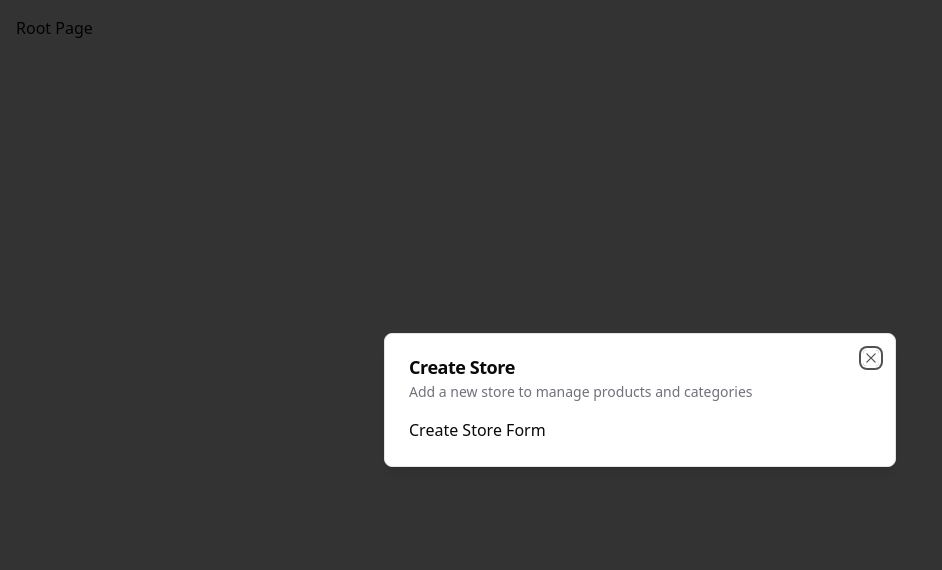
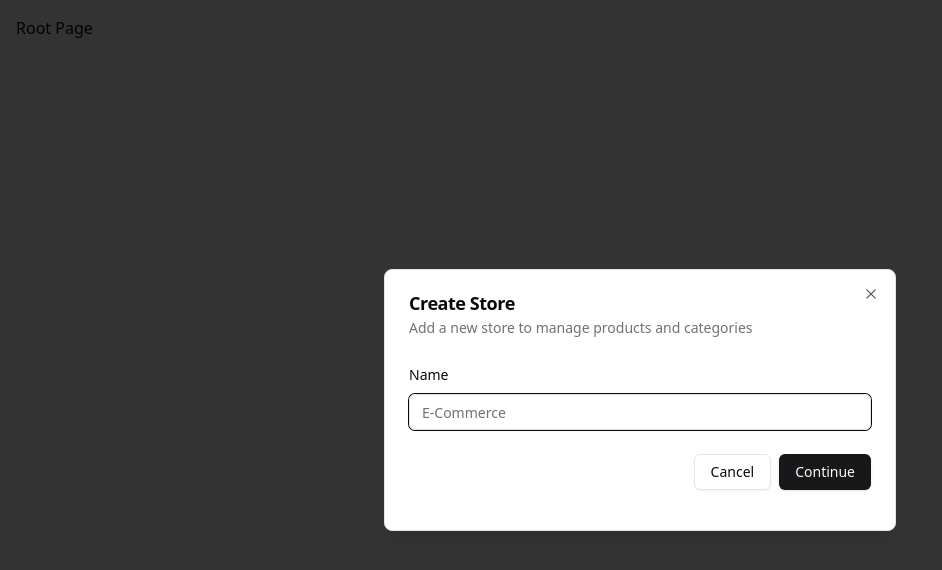
Before and after one commit to harshit-senpai/ecom, a Next.js app: page / in a window 1280 px wide. Shown: the top 570 px of the page, without its empty margins (0-942 px from the left). Built offline with nearby package versions, Linux system fonts and the light colour scheme.

Commit message:
form Component

```diff
--- a/package.json
+++ b/package.json
@@ -10,16 +10,21 @@
   },
   "dependencies": {
     "@clerk/nextjs": "^5.4.1",
+    "@hookform/resolvers": "^3.9.0",
     "@radix-ui/react-dialog": "^1.1.1",
     "@radix-ui/react-icons": "^1.3.0",
+    "@radix-ui/react-label": "^2.1.0",
+    "@radix-ui/react-slot": "^1.1.0",
     "class-variance-authority": "^0.7.0",
     "clsx": "^2.1.1",
     "lucide-react": "^0.439.0",
     "next": "14.2.8",
     "react": "^18",
     "react-dom": "^18",
+    "react-hook-form": "^7.53.0",
     "tailwind-merge": "^2.5.2",
     "tailwindcss-animate": "^1.0.7",
+    "zod": "^3.23.8",
     "zustand": "^4.5.5"
   },
   "devDependencies": {
--- a/src/components/modals/StoreModal.tsx
+++ b/src/components/modals/StoreModal.tsx
@@ -2,9 +2,35 @@
 
 import { useStoreModal } from "@/hooks/useStoreModal";
 import { Modal } from "../Modal";
+import { useForm } from "react-hook-form";
+import { z } from "zod";
+import { formSchema } from "@/schema";
+import { zodResolver } from "@hookform/resolvers/zod";
+import {
+  Form,
+  FormControl,
+  FormField,
+  FormItem,
+  FormLabel,
+  FormMessage,
+} from "../ui/form";
+import { Input } from "../ui/input";
+import { Button } from "../ui/button";
 
 export const StoreModal = () => {
   const storeModal = useStoreModal();
+
+  const form = useForm<z.infer<typeof formSchema>>({
+    resolver: zodResolver(formSchema),
+    defaultValues: {
+      name: "",
+    },
+  });
+
+  const onSubmit = async (values: z.infer<typeof formSchema>) => {
+    console.log(values);
+    // TODO: Create store form
+  };
 
   return (
     <Modal
@@ -13,7 +39,31 @@
       isOpen={storeModal.isOpen}
       onClose={storeModal.onClose}
     >
-      Create Store Form
+      <div className="space-y-4 py-2 pb-4">
+        <Form {...form}>
+          <form onSubmit={form.handleSubmit(onSubmit)}>
+            <FormField
+              control={form.control}
+              name="name"
+              render={({ field }) => (
+                <FormItem>
+                  <FormLabel>Name</FormLabel>
+                  <FormControl>
+                    <Input {...field} placeholder="E-Commerce" />
+                  </FormControl>
+                  <FormMessage />
+                </FormItem>
+              )}
+            />
+            <div className="pt-6 space-x-2 flex items-center justify-end w-full">
+              <Button variant={"outline"} onClick={storeModal.onClose}>
+                Cancel
+              </Button>
+              <Button type="submit">Continue</Button>
+            </div>
+          </form>
+        </Form>
+      </div>
     </Modal>
   );
 };
--- /dev/null
+++ b/src/components/ui/button.tsx
@@ -0,0 +1,57 @@
+import * as React from "react"
+import { Slot } from "@radix-ui/react-slot"
+import { cva, type VariantProps } from "class-variance-authority"
+
+import { cn } from "@/lib/utils"
+
+const buttonVariants = cva(
+  "inline-flex items-center justify-center whitespace-nowrap rounded-md text-sm font-medium transition-colors focus-visible:outline-none focus-visible:ring-1 focus-visible:ring-ring disabled:pointer-events-none disabled:opacity-50",
+  {
+    variants: {
+      variant: {
+        default:
+          "bg-primary text-primary-foreground shadow hover:bg-primary/90",
+        destructive:
+          "bg-destructive text-destructive-foreground shadow-sm hover:bg-destructive/90",
+        outline:
+          "border border-input bg-background shadow-sm hover:bg-accent hover:text-accent-foreground",
+        secondary:
+          "bg-secondary text-secondary-foreground shadow-sm hover:bg-secondary/80",
+        ghost: "hover:bg-accent hover:text-accent-foreground",
+        link: "text-primary underline-offset-4 hover:underline",
+      },
+      size: {
+        default: "h-9 px-4 py-2",
+        sm: "h-8 rounded-md px-3 text-xs",
+        lg: "h-10 rounded-md px-8",
+        icon: "h-9 w-9",
+      },
+    },
+    defaultVariants: {
+      variant: "default",
+      size: "default",
+    },
+  }
+)
+
+export interface ButtonProps
+  extends React.ButtonHTMLAttributes<HTMLButtonElement>,
+    VariantProps<typeof buttonVariants> {
+  asChild?: boolean
+}
+
+const Button = React.forwardRef<HTMLButtonElement, ButtonProps>(
+  ({ className, variant, size, asChild = false, ...props }, ref) => {
+    const Comp = asChild ? Slot : "button"
+    return (
+      <Comp
+        className={cn(buttonVariants({ variant, size, className }))}
+        ref={ref}
+        {...props}
+      />
+    )
+  }
+)
+Button.displayName = "Button"
+
+export { Button, buttonVariants }
--- /dev/null
+++ b/src/components/ui/form.tsx
@@ -0,0 +1,178 @@
+"use client"
+
+import * as React from "react"
+import * as LabelPrimitive from "@radix-ui/react-label"
+import { Slot } from "@radix-ui/react-slot"
+import {
+  Controller,
+  ControllerProps,
+  FieldPath,
+  FieldValues,
+  FormProvider,
+  useFormContext,
+} from "react-hook-form"
+
+import { cn } from "@/lib/utils"
+import { Label } from "@/components/ui/label"
+
+const Form = FormProvider
+
+type FormFieldContextValue<
+  TFieldValues extends FieldValues = FieldValues,
+  TName extends FieldPath<TFieldValues> = FieldPath<TFieldValues>
+> = {
+  name: TName
+}
+
+const FormFieldContext = React.createContext<FormFieldContextValue>(
+  {} as FormFieldContextValue
+)
+
+const FormField = <
+  TFieldValues extends FieldValues = FieldValues,
+  TName extends FieldPath<TFieldValues> = FieldPath<TFieldValues>
+>({
+  ...props
+}: ControllerProps<TFieldValues, TName>) => {
+  return (
+    <FormFieldContext.Provider value={{ name: props.name }}>
+      <Controller {...props} />
+    </FormFieldContext.Provider>
+  )
+}
+
+const useFormField = () => {
+  const fieldContext = React.useContext(FormFieldContext)
+  const itemContext = React.useContext(FormItemContext)
+  const { getFieldState, formState } = useFormContext()
+
+  const fieldState = getFieldState(fieldContext.name, formState)
+
+  if (!fieldContext) {
+    throw new Error("useFormField should be used within <FormField>")
+  }
+
+  const { id } = itemContext
+
+  return {
+    id,
+    name: fieldContext.name,
+    formItemId: `${id}-form-item`,
+    formDescriptionId: `${id}-form-item-description`,
+    formMessageId: `${id}-form-item-message`,
+    ...fieldState,
+  }
+}
+
+type FormItemContextValue = {
+  id: string
+}
+
+const FormItemContext = React.createContext<FormItemContextValue>(
+  {} as FormItemContextValue
+)
+
+const FormItem = React.forwardRef<
+  HTMLDivElement,
+  React.HTMLAttributes<HTMLDivElement>
+>(({ className, ...props }, ref) => {
+  const id = React.useId()
+
+  return (
+    <FormItemContext.Provider value={{ id }}>
+      <div ref={ref} className={cn("space-y-2", className)} {...props} />
+    </FormItemContext.Provider>
+  )
+})
+FormItem.displayName = "FormItem"
+
+const FormLabel = React.forwardRef<
+  React.ElementRef<typeof LabelPrimitive.Root>,
+  React.ComponentPropsWithoutRef<typeof LabelPrimitive.Root>
+>(({ className, ...props }, ref) => {
+  const { error, formItemId } = useFormField()
+
+  return (
+    <Label
+      ref={ref}
+      className={cn(error && "text-destructive", className)}
+      htmlFor={formItemId}
+      {...props}
+    />
+  )
+})
+FormLabel.displayName = "FormLabel"
+
+const FormControl = React.forwardRef<
+  React.ElementRef<typeof Slot>,
+  React.ComponentPropsWithoutRef<typeof Slot>
+>(({ ...props }, ref) => {
+  const { error, formItemId, formDescriptionId, formMessageId } = useFormField()
+
+  return (
+    <Slot
+      ref={ref}
+      id={formItemId}
+      aria-describedby={
+        !error
+          ? `${formDescriptionId}`
+          : `${formDescriptionId} ${formMessageId}`
+      }
+      aria-invalid={!!error}
+      {...props}
+    />
+  )
+})
+FormControl.displayName = "FormControl"
+
+const FormDescription = React.forwardRef<
+  HTMLParagraphElement,
+  React.HTMLAttributes<HTMLParagraphElement>
+>(({ className, ...props }, ref) => {
+  const { formDescriptionId } = useFormField()
+
+  return (
+    <p
+      ref={ref}
+      id={formDescriptionId}
+      className={cn("text-[0.8rem] text-muted-foreground", className)}
+      {...props}
+    />
+  )
+})
+FormDescription.displayName = "FormDescription"
+
+const FormMessage = React.forwardRef<
+  HTMLParagraphElement,
+  React.HTMLAttributes<HTMLParagraphElement>
+>(({ className, children, ...props }, ref) => {
+  const { error, formMessageId } = useFormField()
+  const body = error ? String(error?.message) : children
+
+  if (!body) {
+    return null
+  }
+
+  return (
+    <p
+      ref={ref}
+      id={formMessageId}
+      className={cn("text-[0.8rem] font-medium text-destructive", className)}
+      {...props}
+    >
+      {body}
+    </p>
+  )
+})
+FormMessage.displayName = "FormMessage"
+
+export {
+  useFormField,
+  Form,
+  FormItem,
+  FormLabel,
+  FormControl,
+  FormDescription,
+  FormMessage,
+  FormField,
+}
--- /dev/null
+++ b/src/components/ui/input.tsx
@@ -0,0 +1,25 @@
+import * as React from "react"
+
+import { cn } from "@/lib/utils"
+
+export interface InputProps
+  extends React.InputHTMLAttributes<HTMLInputElement> {}
+
+const Input = React.forwardRef<HTMLInputElement, InputProps>(
+  ({ className, type, ...props }, ref) => {
+    return (
+      <input
+        type={type}
+        className={cn(
+          "flex h-9 w-full rounded-md border border-input bg-transparent px-3 py-1 text-sm shadow-sm transition-colors file:border-0 file:bg-transparent file:text-sm file:font-medium placeholder:text-muted-foreground focus-visible:outline-none focus-visible:ring-1 focus-visible:ring-ring disabled:cursor-not-allowed disabled:opacity-50",
+          className
+        )}
+        ref={ref}
+        {...props}
+      />
+    )
+  }
+)
+Input.displayName = "Input"
+
+export { Input }
--- /dev/null
+++ b/src/components/ui/label.tsx
@@ -0,0 +1,26 @@
+"use client"
+
+import * as React from "react"
+import * as LabelPrimitive from "@radix-ui/react-label"
+import { cva, type VariantProps } from "class-variance-authority"
+
+import { cn } from "@/lib/utils"
+
+const labelVariants = cva(
+  "text-sm font-medium leading-none peer-disabled:cursor-not-allowed peer-disabled:opacity-70"
+)
+
+const Label = React.forwardRef<
+  React.ElementRef<typeof LabelPrimitive.Root>,
+  React.ComponentPropsWithoutRef<typeof LabelPrimitive.Root> &
+    VariantProps<typeof labelVariants>
+>(({ className, ...props }, ref) => (
+  <LabelPrimitive.Root
+    ref={ref}
+    className={cn(labelVariants(), className)}
+    {...props}
+  />
+))
+Label.displayName = LabelPrimitive.Root.displayName
+
+export { Label }
--- /dev/null
+++ b/src/schema/index.ts
@@ -0,0 +1,5 @@
+import { z } from "zod";
+
+export const formSchema = z.object({
+  name: z.string().min(3, { message: "Name must be at least 3 characters" }),
+});
```
Also changed, not shown: src/app/(root)/page.tsx (line endings or trailing spaces), 1 other file (tests, documents, lock files or other folders).
